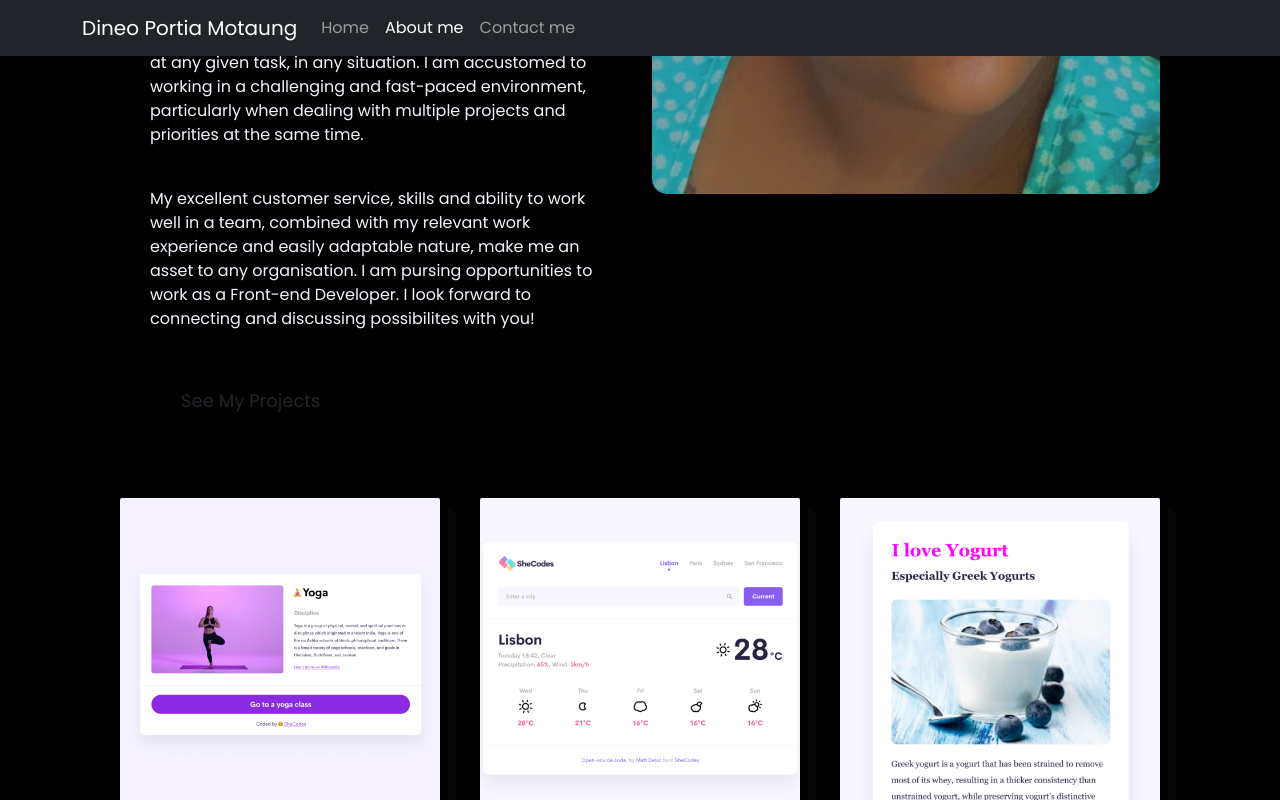
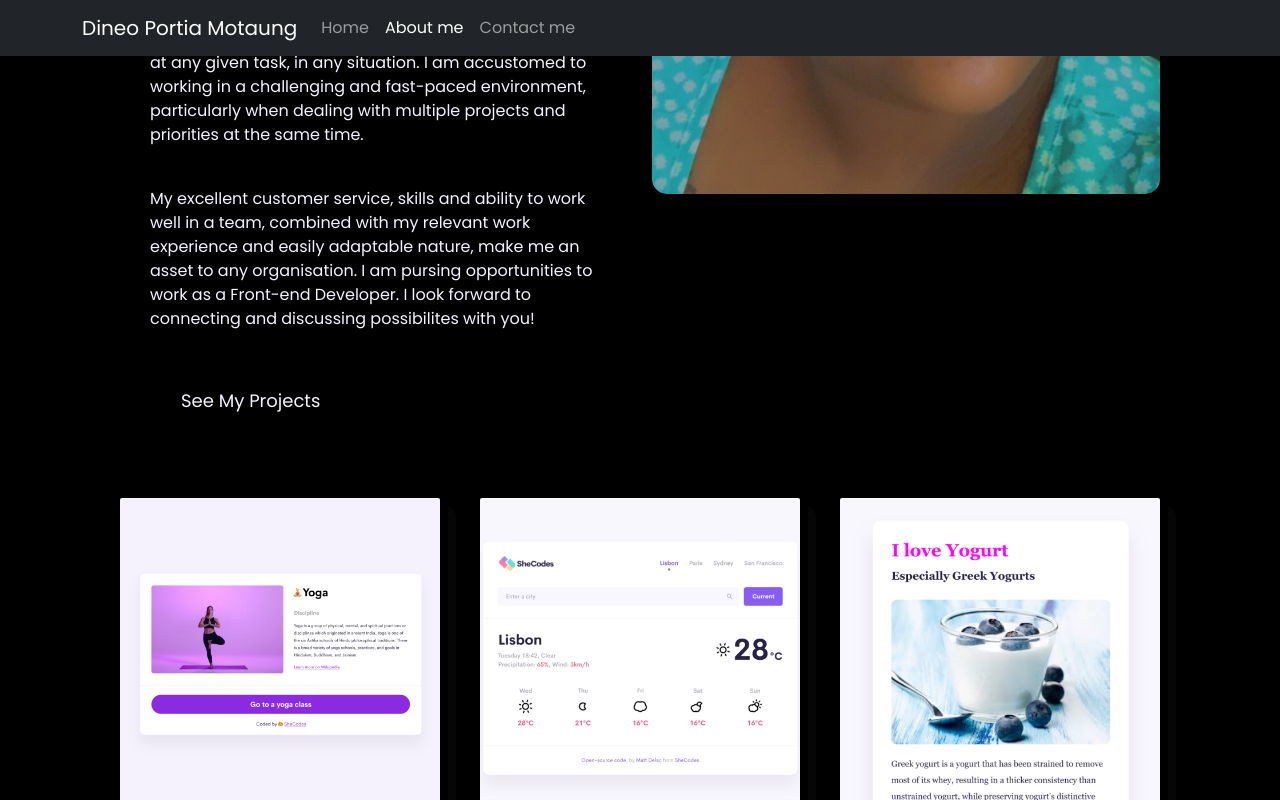
Before and after one commit to DineoMotaung/My-Portfolio, a plain HTML site: page about.html in a window 1280 px wide. In both pictures the pointer is over the link "See My Projects". Shown: the part 651-1451 px from the top of the page. Drawn offline with nearby package versions, Linux system fonts and the light colour scheme; a web font is replaced by a local one.

Commit message:
Added hover styling to button

```diff
--- a/css/style.css
+++ b/css/style.css
@@ -113,6 +113,10 @@ p {
   padding: 15px 30px;
 }
 
+.btn-branding:hover {
+  color: var(--secondary-color);
+}
+
 .btn-branding-outline {
   color: var(--branding-color);
   border: 1px solid var(--branding-color);
```
